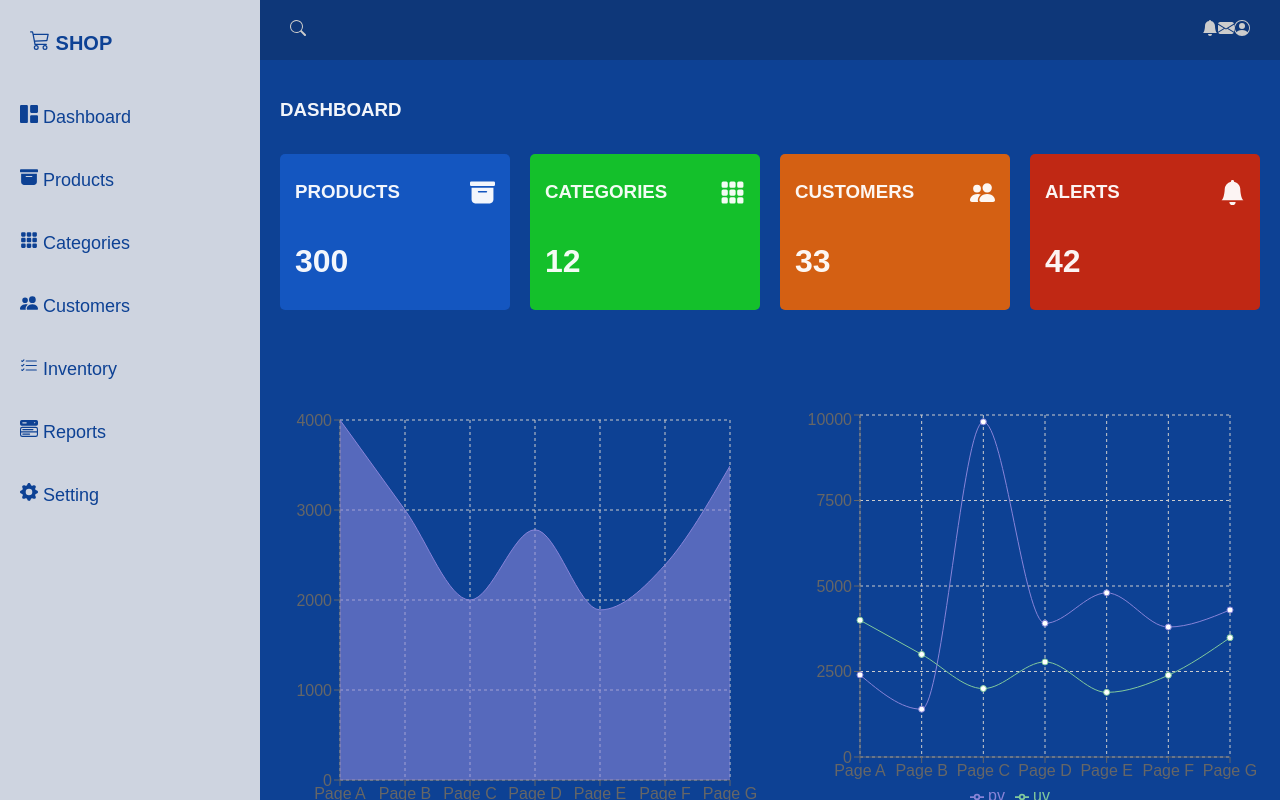
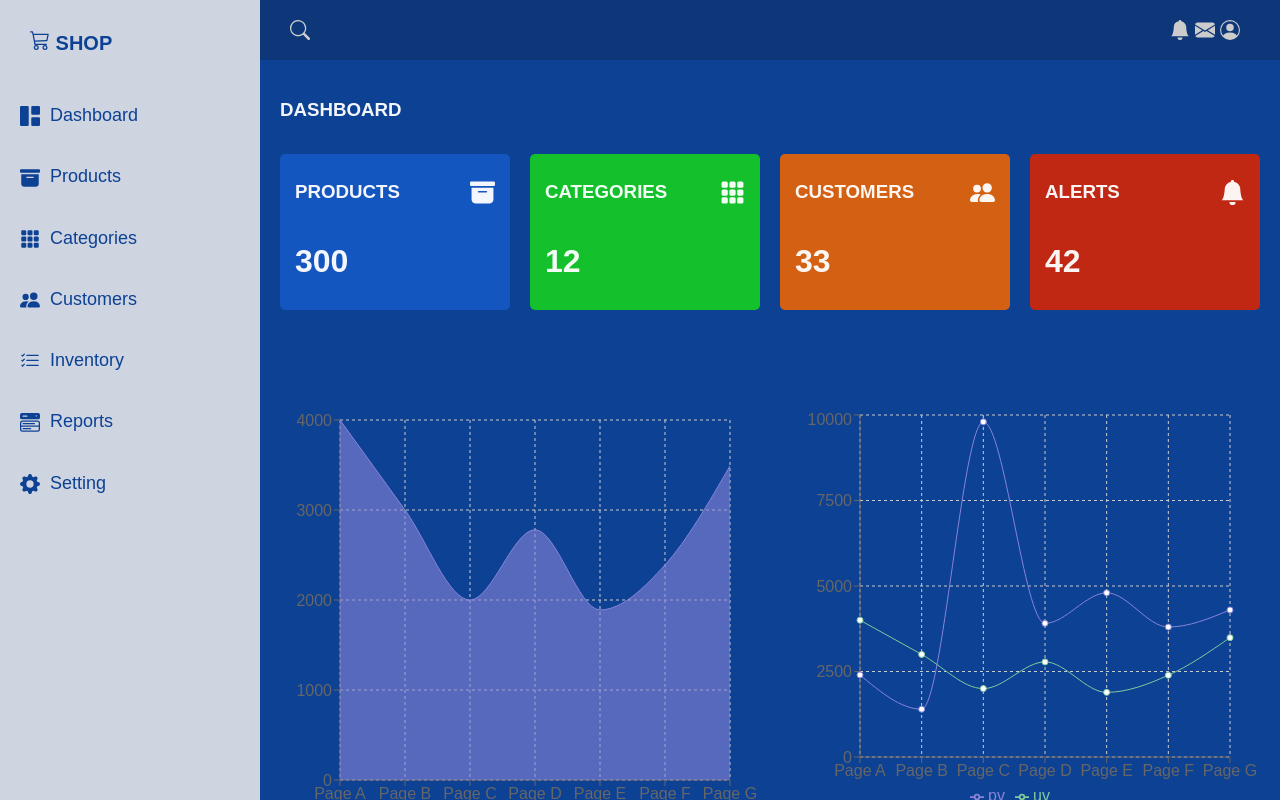
Before and after one commit to Pablo-jesuss/Landing-page-Dash, a React (Vite) app in the folder Painel/: page / in a window 1280 px wide. Built offline with nearby package versions, Linux system fonts and the light colour scheme.

Commit message:
headerIcon

```diff
--- a/Painel/src/App.css
+++ b/Painel/src/App.css
@@ -6,6 +6,23 @@ body {
   font-family: sans-serif;
 }
 
+.icon {
+  vertical-align: middle;
+  line-height: 1px;
+  cursor: pointer;
+  font-size: 20px;
+}
+
+.header-right {
+  vertical-align: middle;
+  line-height: 1px;
+  font-size: 26px;
+}
+
+.icon,
+.header-right {
+  margin-right: 5px;
+}
 .App-container {
   display: grid;
   grid-template-columns: 260px 1fr 1fr 1fr;
```
